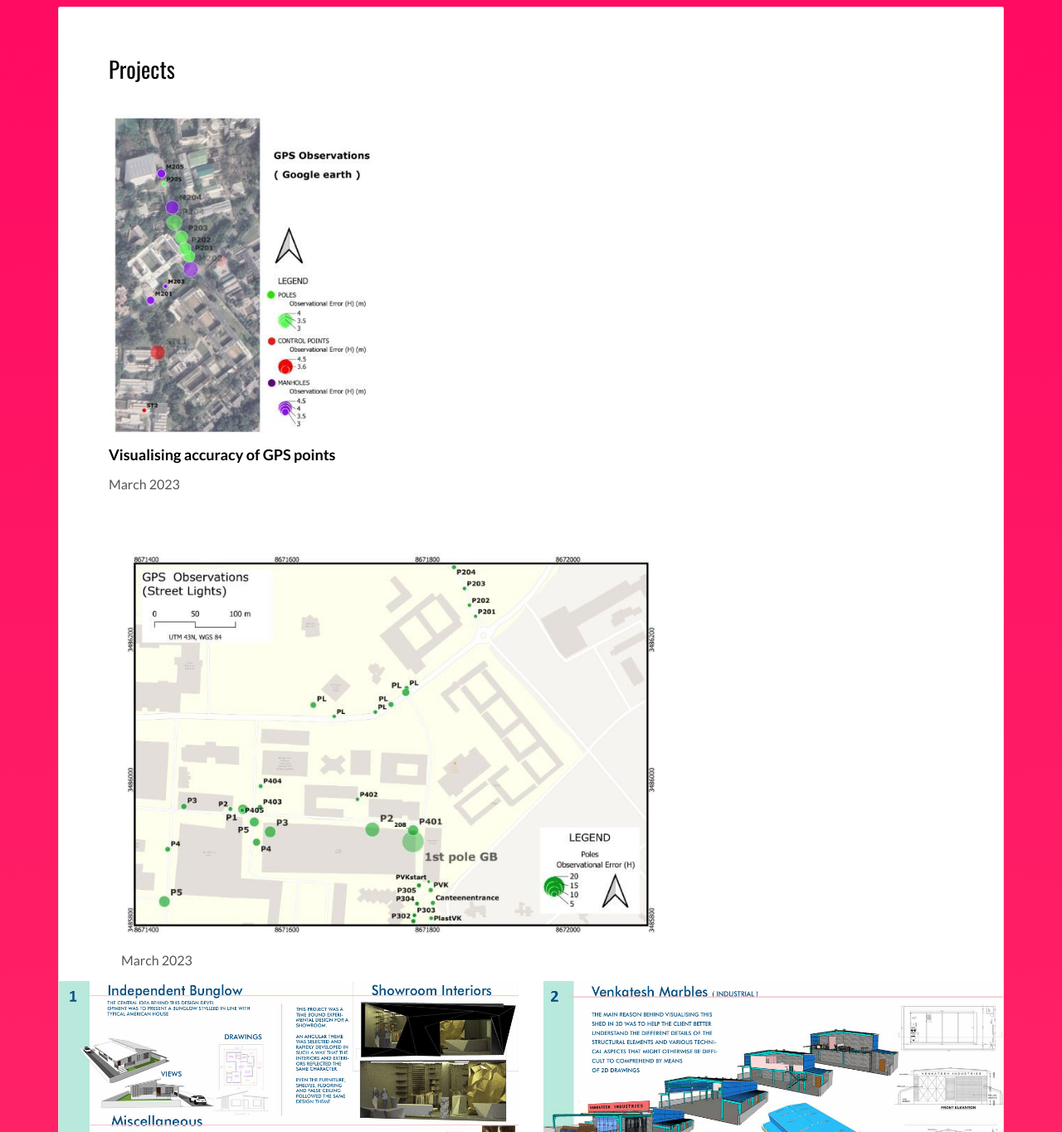
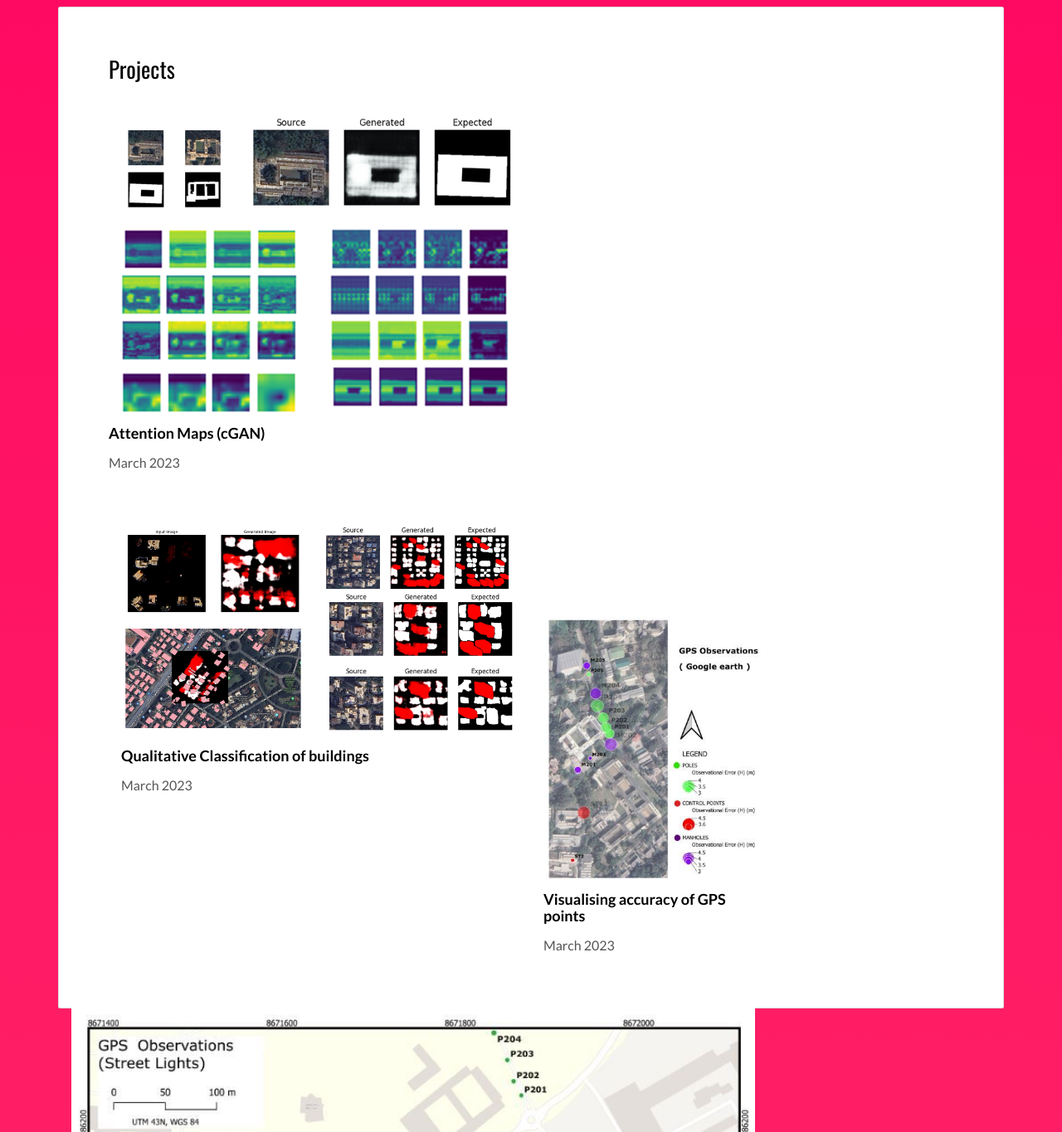
Before and after one commit to dushyantpp/portfolio, a plain HTML site: page index.html in a window 1280 px wide. Shown: the part 660-2025 px from the top of the page at 83% size. Drawn offline with nearby package versions, Linux system fonts and the light colour scheme.

Commit message:
Update index.html

```diff
--- a/index.html
+++ b/index.html
@@ -90,7 +90,35 @@
 
   <div class="row">
 
-            <div class="col-md-4">
+            <div class="col-md-6">
+        <img src="./assets/images/cgan2.png" class="img-responsive" alt="" style="width: 100%; height: auto;">
+        <h3 class="h5">Attention Maps (cGAN)</h3>
+        <p>March 2023</p>
+              </div>
+
+            </div>
+
+          </br>
+          </br>
+
+
+
+            <div class="col-md-6">
+        <img src="./assets/images/cgan3.png" class="img-responsive" alt="" style="width: 100%; height: auto;">
+        <h3 class="h5">Qualitative Classification of buildings</h3>
+        <p>March 2023</p>
+              </div>
+
+            </div>
+
+          </br>
+          </br>
+
+
+
+  <div class="row">
+
+            <div class="col-md-3">
         <img src="./assets/images/1719402816677.jpeg" class="img-responsive" alt="" style="width: 100%; height: auto;">
         <h3 class="h5">Visualising accuracy of GPS points</h3>
         <p>March 2023</p>
@@ -103,7 +131,7 @@
 
 
 
-            <div class="col-md-8">
+            <div class="col-md-9">
         <img src="./assets/images/1719402816836.jpeg" class="img-responsive" alt="" style="width: 100%; height: auto;">
         <h3 class="h5"></h3>
         <p>March 2023</p>
```
